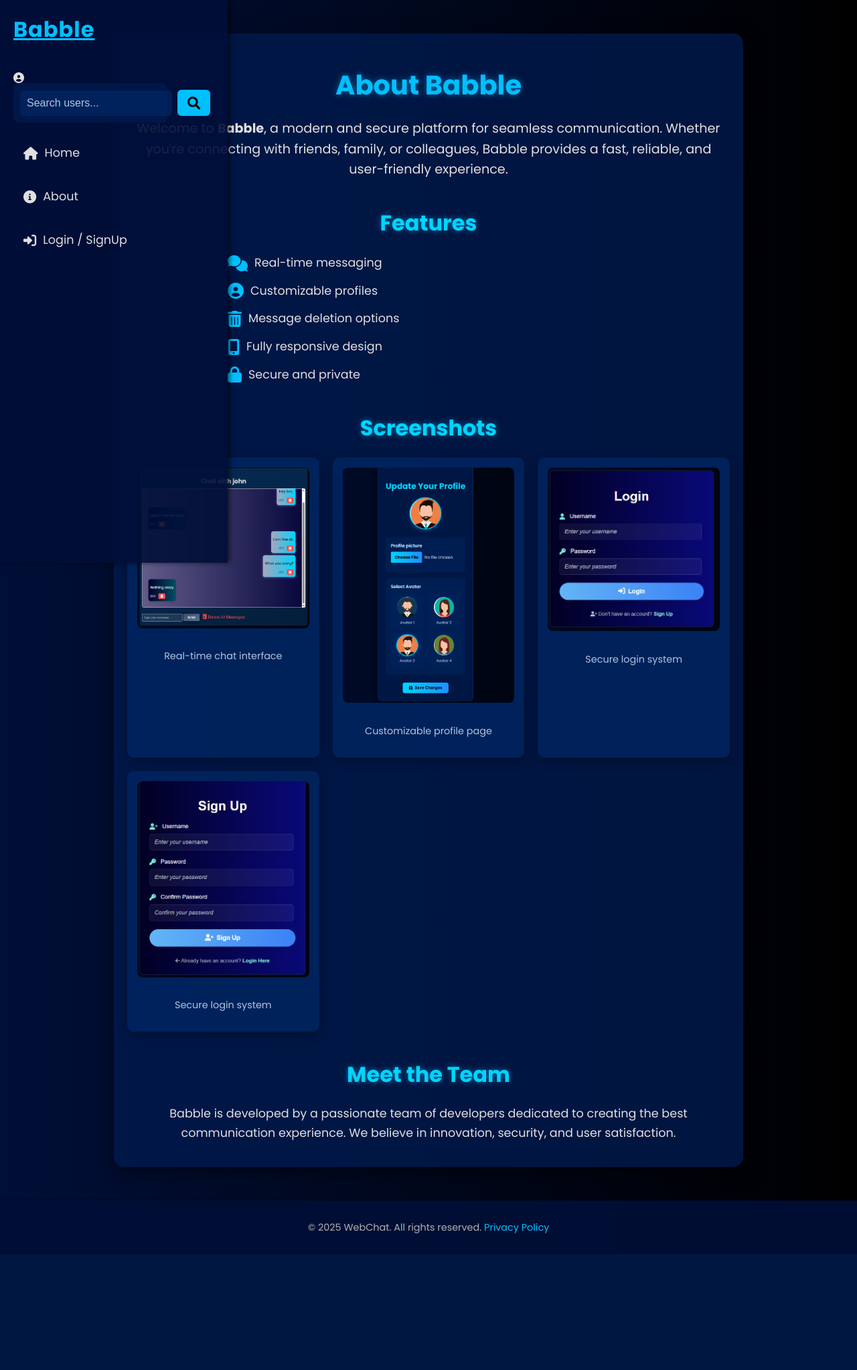
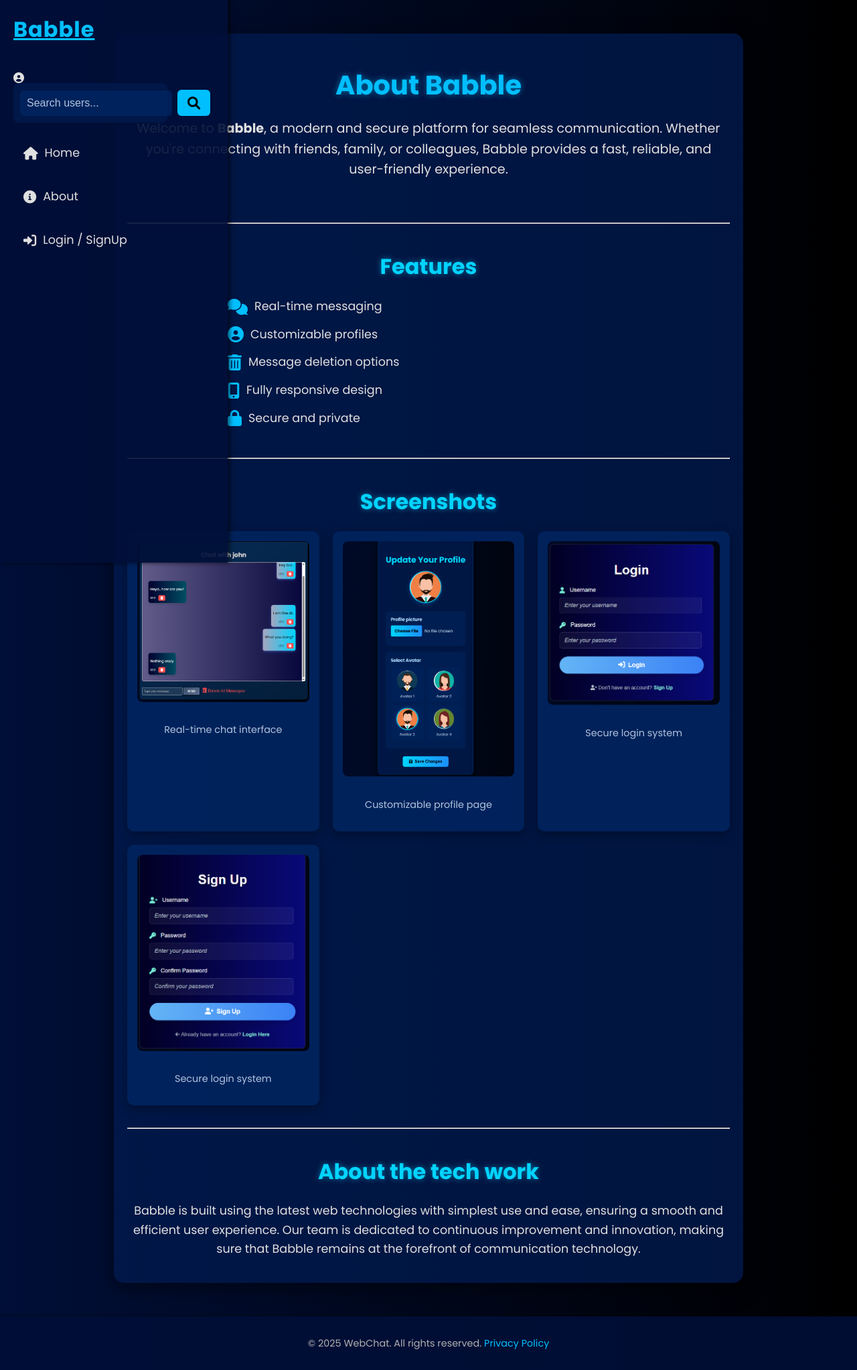
Before and after one commit to Pritangshu-2004/Babble-ChatAppInDjango, a Django app: page /about/ in a window 1280 px wide. Shown: the whole page at 67% size. Before the commit the page ends 1872 px from the top, so only its background shows below. Run offline with Django 5.2, Linux system fonts and the light colour scheme.

Commit message:
about.html re-worked

```diff
--- a/WebChat/settings.py
+++ b/WebChat/settings.py
@@ -9,12 +9,12 @@ BASE_DIR = Path(__file__).resolve().parent.parent
 # See https://docs.djangoproject.com/en/5.2/howto/deployment/checklist/
 
 # SECURITY WARNING: keep the secret key used in production secret!
-SECRET_KEY = os.getenv('SECRET_KEY', 'your-default-secret-key')
+SECRET_KEY = 'sd^^-r5edl)&01&9r0d)#&m)()+41k@npr^kx-6-lk9h68b(r@'
 
 # SECURITY WARNING: don't run with debug turned on in production!
-DEBUG = os.getenv('DEBUG', 'False') == 'True'
+DEBUG = True
 
-ALLOWED_HOSTS = os.getenv('ALLOWED_HOSTS', '*').split(',')
+ALLOWED_HOSTS =  ['127.0.0.1']
 
 
 # Application definition
--- a/templates/about.html
+++ b/templates/about.html
@@ -9,6 +9,9 @@
         Welcome to <strong>Babble</strong>, a modern and secure platform for seamless communication. Whether you're connecting with friends, family, or colleagues, Babble provides a fast, reliable, and user-friendly experience.
     </p>
 
+    <br>
+    <hr>
+
     <div class="features-section">
         <h2 class="section-title">Features</h2>
         <ul class="features-list">
@@ -19,6 +22,9 @@
             <li><i class="fas fa-lock"></i> Secure and private</li>
         </ul>
     </div>
+
+    <br>
+    <hr>
 
     <div class="screenshots-section">
         <h2 class="section-title">Screenshots</h2>
@@ -42,10 +48,13 @@
         </div>
     </div>
 
+    <br>
+    <hr>
+
     <div class="team-section">
-        <h2 class="section-title">Meet the Team</h2>
+        <h2 class="section-title">About the tech work</h2>
         <p class="team-description">
-            Babble is developed by a passionate team of developers dedicated to creating the best communication experience. We believe in innovation, security, and user satisfaction.
+            Babble is built using the latest web technologies with simplest use and ease, ensuring a smooth and efficient user experience. Our team is dedicated to continuous improvement and innovation, making sure that Babble remains at the forefront of communication technology.
         </p>
     </div>
 </div>
```
